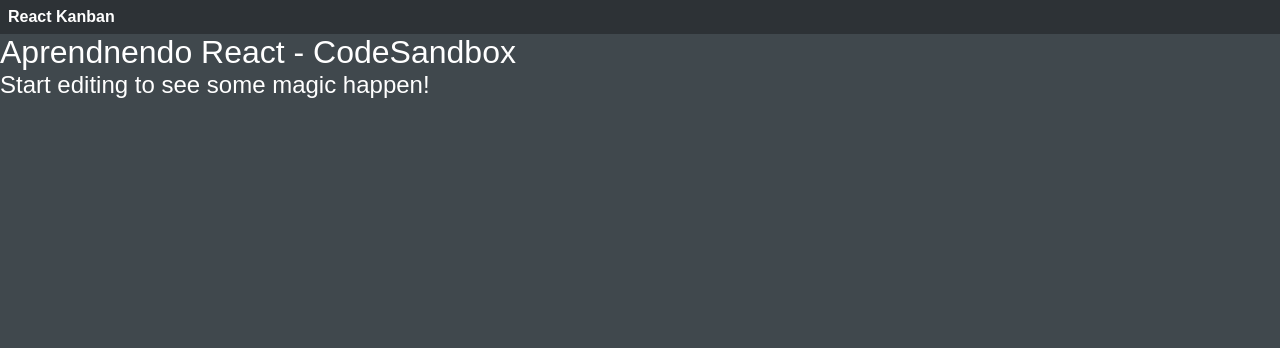
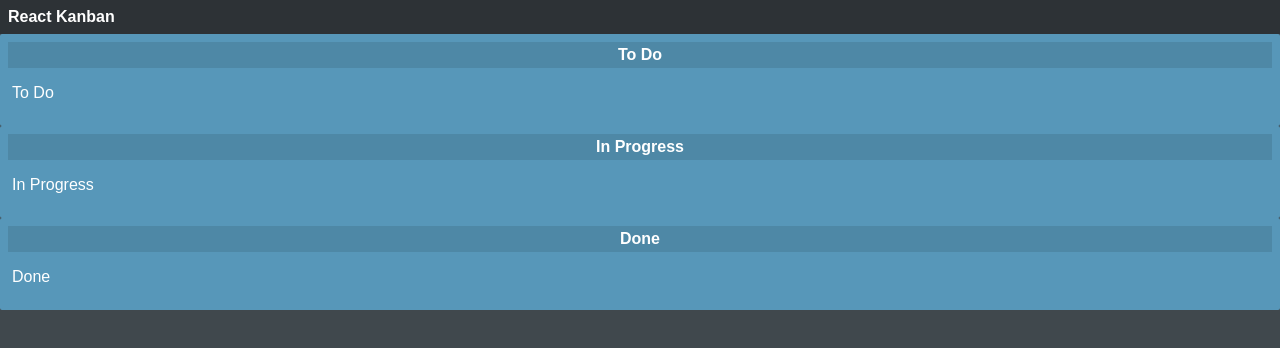
Before and after one commit to gerrysousa/react-para-iniciantes, a React (Vite) app: page / in a window 1280 px wide. Shown: the top 348 px of the page. Built offline with nearby package versions, Linux system fonts and the light colour scheme.

Commit message:
Criando componente TaskList

```diff
--- a/src/App.jsx
+++ b/src/App.jsx
@@ -1,12 +1,16 @@
 import "./styles.css";
 import Navbar from "./components/Navbar/Navbar";
+import TaskList from "./components/TaskList/TaskList";
 
 export default function App() {
   return (
     <div className="App">
       <Navbar />
-      <h1>Aprendnendo React - CodeSandbox</h1>
-      <h2>Start editing to see some magic happen!</h2>
+      <div>
+        <TaskList title="To Do" />
+        <TaskList title="In Progress" />
+        <TaskList title="Done" />
+      </div>
     </div>
   );
 }
--- /dev/null
+++ b/src/components/TaskList/TaskList.jsx
@@ -0,0 +1,11 @@
+import React from "react";
+import "./tasklist.css";
+
+export default function TaskList(props) {
+  return (
+    <div className="tasklist">
+      <div className="title">{props.title}</div>
+      <div className="content">{props.title}</div>
+    </div>
+  );
+}
--- /dev/null
+++ b/src/components/TaskList/tasklist.css
@@ -0,0 +1,49 @@
+.tasklist {
+  padding: 8px;
+  background-color: #5797b9;
+  border-radius: 2px;
+}
+
+.tasklist .title {
+  padding: 4px;
+  font-weight: bold;
+  background-color: rgba(0, 0, 0, 0.1);
+  text-align: center;
+}
+
+.tasklist .content {
+  padding: 16px 4px;
+  display: flex;
+  flex-direction: column;
+}
+
+.tasklist .content .empty-list {
+  text-align: center;
+  border: 1px dashed white;
+  border-radius: 4px;
+  padding: 4px;
+}
+
+.tasklist .btn {
+  margin-top: 8px;
+  padding: 8px;
+  display: flex;
+  justify-content: center;
+  background: none;
+  border: none;
+  border-radius: 3px;
+  color: white;
+  background: #00b8d4;
+  transition: background-color 0.3s;
+}
+
+.tasklist .btn:hover {
+  background-color: #0091a8;
+  cursor: pointer;
+}
+
+.tasklist .btn img {
+  width: 15px;
+  height: 15px;
+  margin-right: 4px;
+}
```
Also changed, not shown: 1 other file (tests, documents, lock files or other folders).
